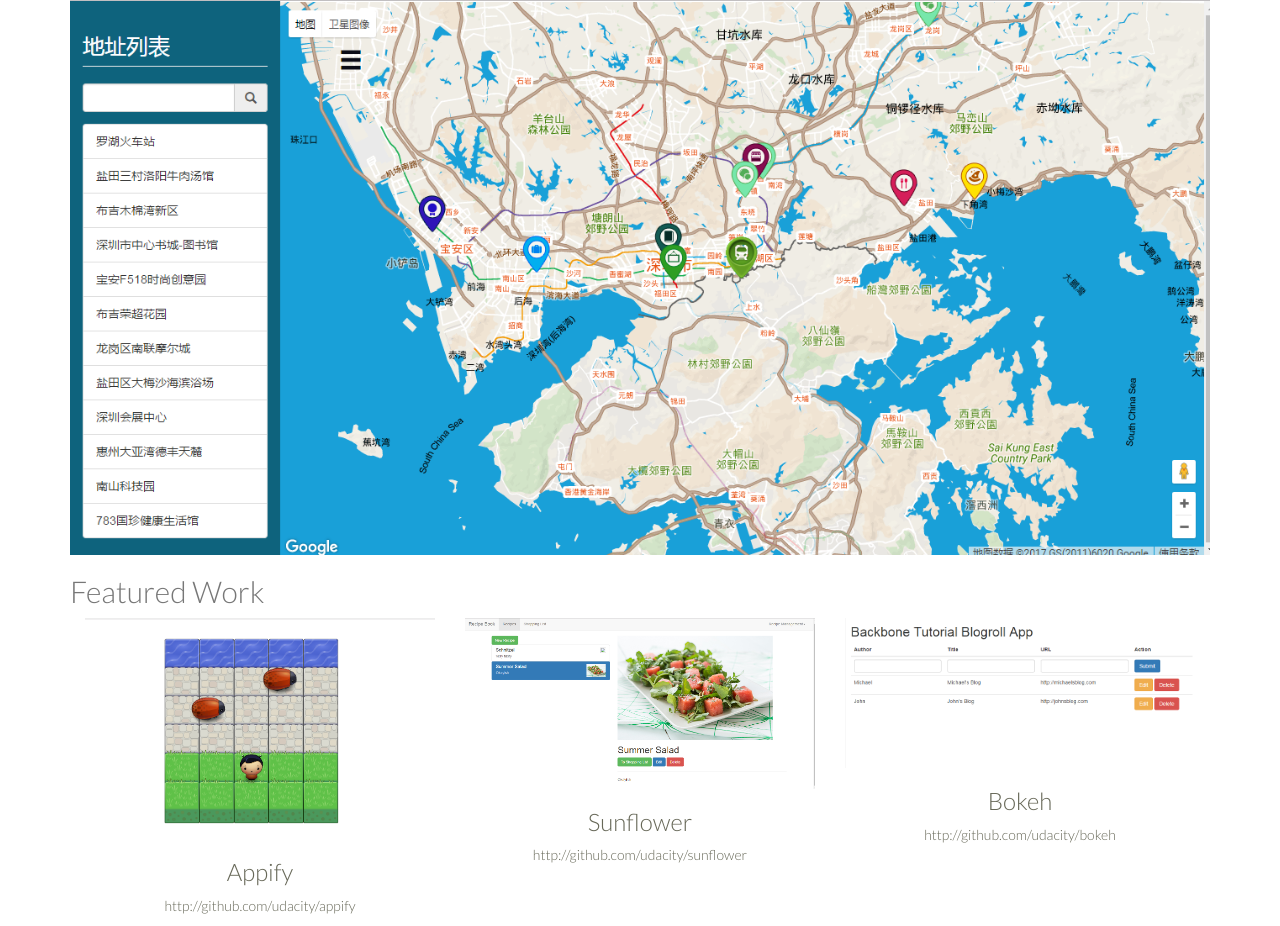
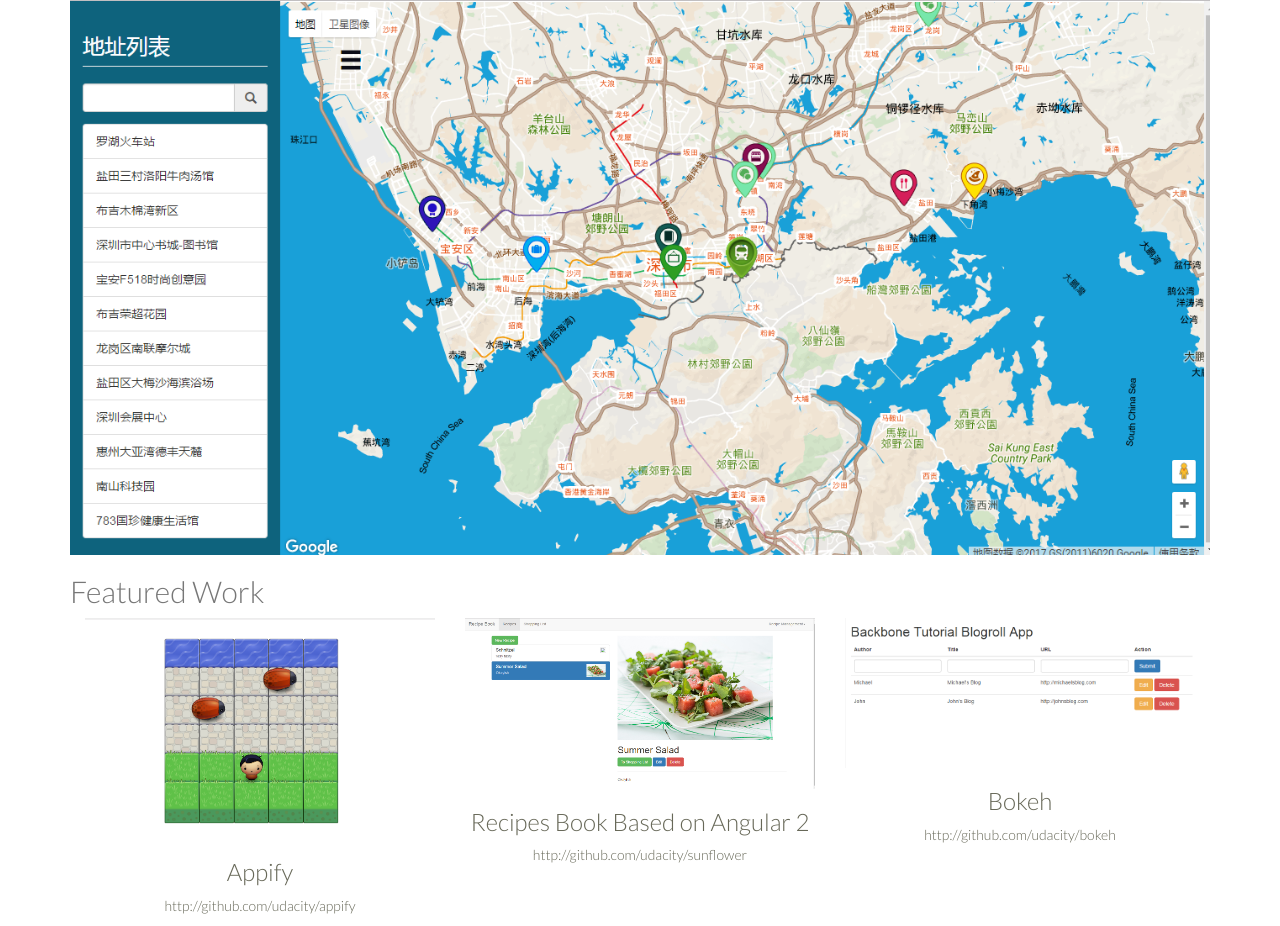
Before and after one commit to sunrise2075/portfolio, a website: page index.html in a window 1280 px wide. Shown: the part 187-1113 px from the top of the page. Drawn offline with Linux system fonts and the light colour scheme.

```diff
--- a/index.html
+++ b/index.html
@@ -64,7 +64,7 @@
 
 				<img class="img-responsive"  src="src/images/ng2-recipe-book-preview.png" data-toggle="modal" data-target="#project2" />
 
-				<h3>Sunflower</h3>
+				<h3>Recipes Book Based on Angular 2 </h3>
 				<p>
 					http://github.com/udacity/sunflower
 				</p>
```
